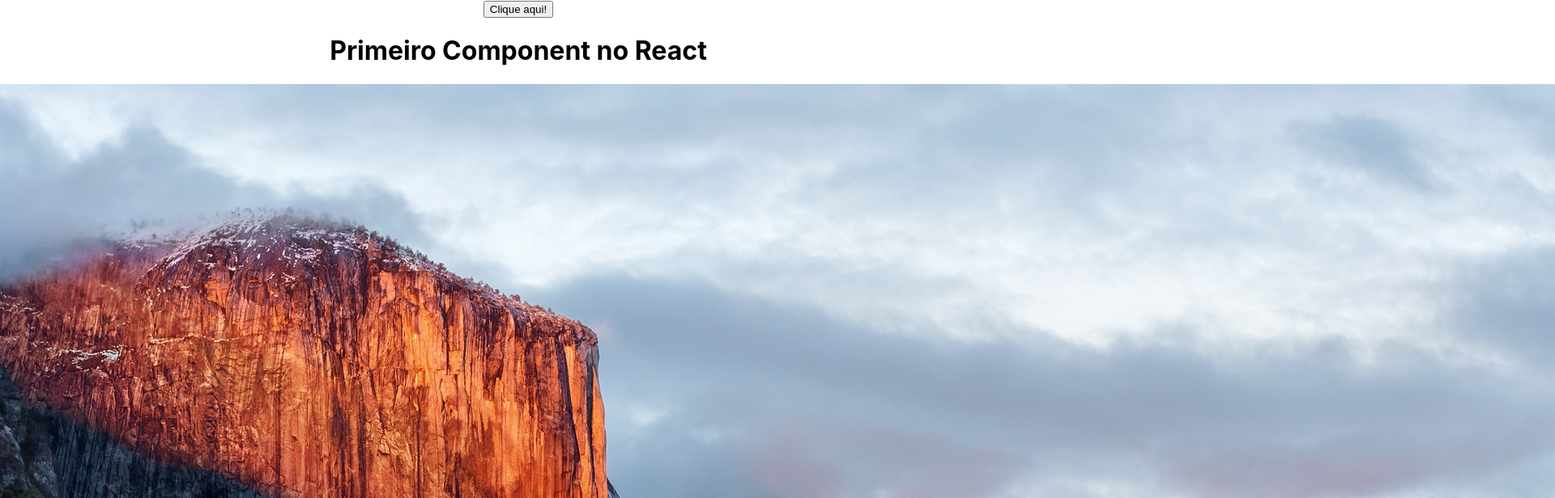
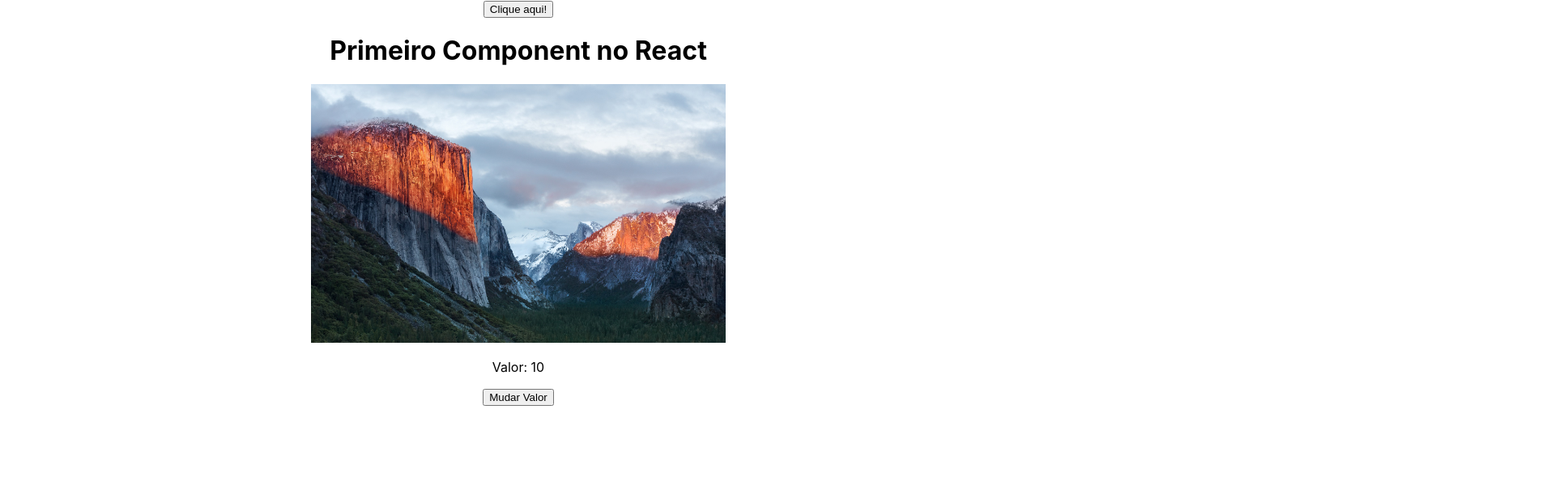
Before and after one commit to manell98/react-ts, a React (Create React App) app: page / in a window 1280 px wide. Shown: the top 616 px of the page at 81% size, 1920 px wide, since content can reach past the window. Built offline with nearby package versions, Linux system fonts and the light colour scheme.

Commit message:
useState

```diff
--- a/src/App.tsx
+++ b/src/App.tsx
@@ -1,12 +1,14 @@
 import './App.css';
 import Events from './components/events/Events';
-import FirstComponent from "./components/FirstComponent"
+import FirstComponent from "./components/firstComponent/FirstComponent";
+import ManageData from './components/manageData/ManageData';
 
 function App() {
   return (
     <div className="App">
       <Events />
       <FirstComponent />
+      <ManageData />
     </div>
   );
 }
--- /dev/null
+++ b/src/components/firstComponent/FirstComponent.css
@@ -0,0 +1,3 @@
+.Fundo1 {
+    width: 40%;
+}
--- a/src/components/FirstComponent.tsx
+++ b/src/components/firstComponent/FirstComponent.tsx
@@ -1,4 +1,5 @@
-import Fundo1 from "../assets/fundo1.jpg";
+import Fundo1 from "../../assets/fundo1.jpg";
+import './FirstComponent.css';
 
 const FirstComponent = () => {
     const nomeComponent = "Primeiro Component no React";
@@ -7,7 +8,7 @@ const FirstComponent = () => {
         <div>
             <h1>{nomeComponent}</h1>
             <div>
-                <img src={Fundo1} alt="Fundo do Mac" />
+                <img src={Fundo1} alt="Fundo do Mac" className="Fundo1" />
             </div>
         </div>
     )
--- /dev/null
+++ b/src/components/manageData/ManageData.tsx
@@ -0,0 +1,18 @@
+import { useState } from "react";
+
+const ManageData = () => {
+    const valor = 10;
+
+    const [number, setNumber] = useState(valor);
+
+  return (
+    <div>
+        <div>
+            <p>Valor: {number}</p>
+        </div>
+        <button onClick={() => setNumber(20)}>Mudar Valor</button>
+    </div>
+  )
+}
+
+export default ManageData
```
